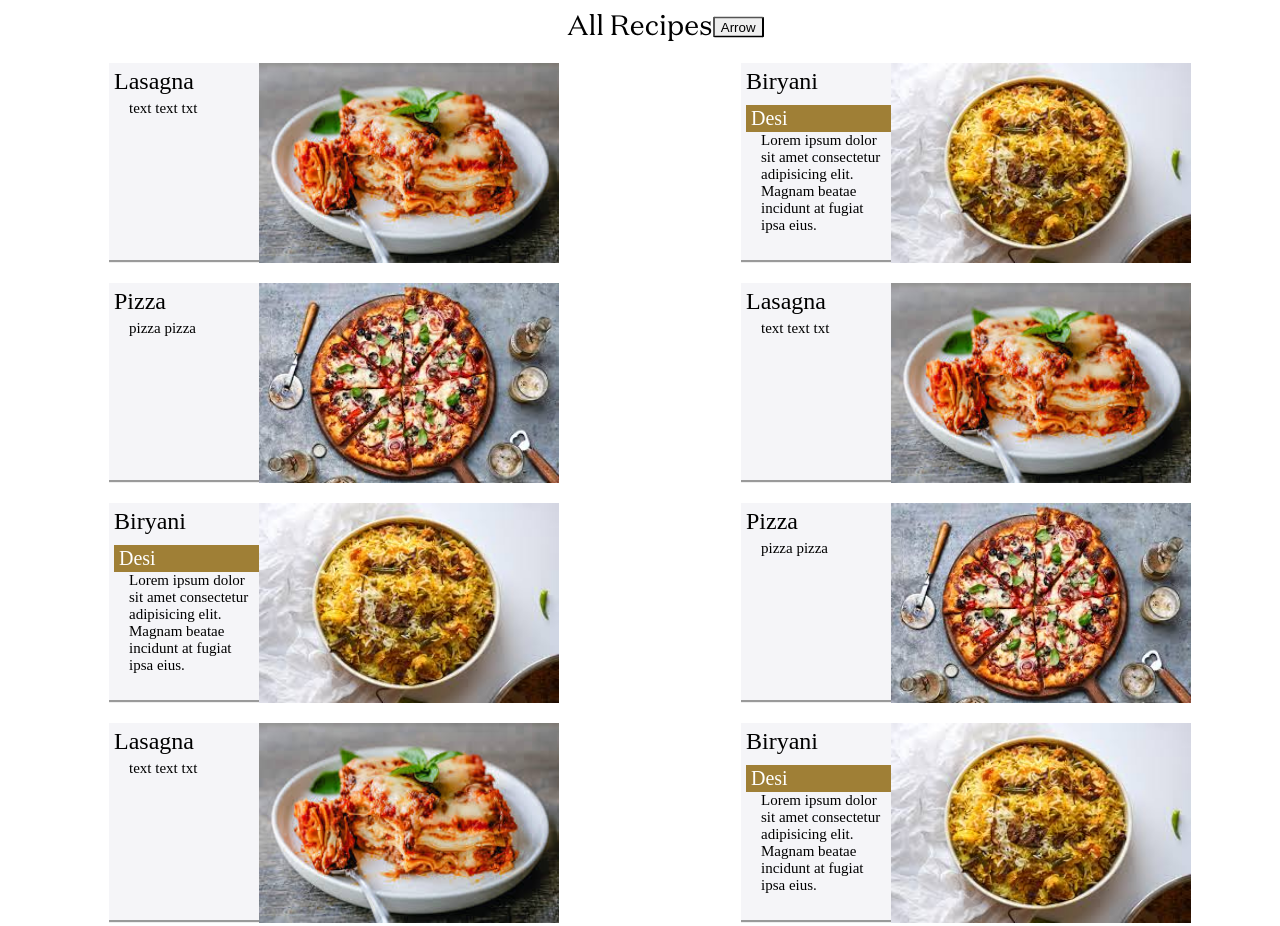
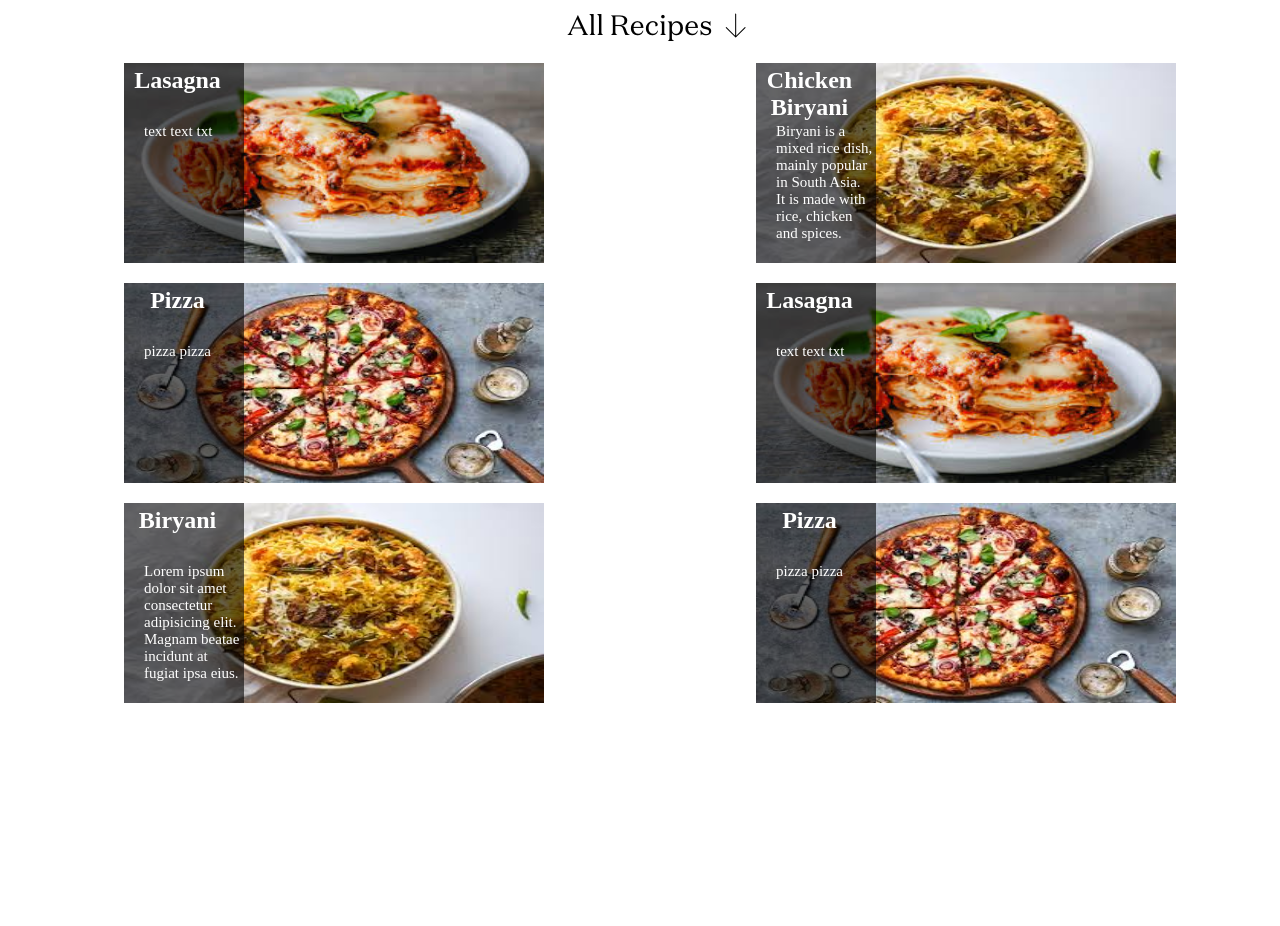
Before and after one commit to HassaanBhae/Foodistan, a plain HTML site: page index.html in a window 1280 px wide. Shown: the part 655-1581 px from the top of the page. After the commit the page ends 1366 px from the top, so only its background shows below. Drawn offline with Linux system fonts and the light colour scheme.

Commit message:
update
made whole divs clickable

```diff
--- a/index.html
+++ b/index.html
@@ -52,6 +52,12 @@
         font-size: 12px;
         padding-left:30px ;
     }
+    #search-icon{
+        font-size: 170%;
+        position: absolute;
+        z-index: 2;
+        left:5.2%
+    }
     #trending-now{
 
         position: relative;
@@ -66,16 +72,26 @@
         margin-bottom: 10px;
 
     }
+
     div.trending-pic{
-
         height: 500px;
         width: 100%;
         margin: 0%;
         padding: 0%;
         overflow: hidden;
         position: relative;
-        /* left: 20px; */
-
+    }
+    .trending-pic-link{
+        height: 92%;
+        width: 100%;
+       /* min-width: 80%; */
+       position: absolute;
+       opacity: 0;
+       /* visibility: hidden; */
+       /* top: 200px; */
+        /* left: 15%; */
+        z-index: 500;
+        /* color: green; */
     }
     div.trending-pic img{
         height: 80%;
@@ -151,6 +167,21 @@
         font-weight: lighter;
         position: relative;
     }
+    #all-recipes-button{
+        position: absolute;
+        background-color: red;
+        cursor: pointer;
+        background-color: white ;
+        top: 60%;
+        border-style: none ;
+        -ms-transform: translateY(-60%);
+        transform: translateY(-50%);
+        :hover{
+            background-color:#e5e5ea;
+             border-radius:10%;
+             transition: 600ms;
+        }
+    }
 
     div.pic-container{
         display:flex;
@@ -161,48 +192,92 @@
         justify-content: space-around;
         padding-left: 20px;
     }
-    div.pic-container div{
+    .recipe-head-div{
         display:flex;
+        height: 200px;
+        width: 420px;
+        position: relative;
+        background-color: #F5F5F8;
+        overflow: hidden;
+        /* border-radius: 3px; */
     }
-    .caption {
-        display: flex;
-        background-color: #F5F5F8;
-        flex-direction: column;
-        width: 150px;
-        /* border-style: groove; */
-        /* border-width: 2px;
-        /* border-top-style: groove; */
-        /* border-left-style: groove; */
-        border-bottom-style: groove;
-        /* height: 220px; */
+    .recipe-head-head{
+        position: absolute;
+        opacity: 0;
+        height: 100%;
+        width: 100%;
+        z-index: 20;
+    }
+    .recipe-background{
+        width: 120px;
+        height: 100%;
+        background-color: #000000;
+        z-index: 2;
+        opacity: 0.6;
+        transition: width 0.5s;
     }
     .recipe-head{
+        position: absolute;
         font-size: 24px;
-        color: rgb(0, 0, 0);
-        text-decoration: none;
-        padding: 5px;
-        width: 350px;
+        color: rgb(255, 255, 255);
+        font-weight: 700;
+        transition:  0.5s;
+        padding-left: 5px;
+        top: 2%;
+        width: 97px;
+        z-index: 3;
+        text-align: center;
+        /* height: 200px ; */
+
     }
+
     .recipe-caption{
+        position: absolute;
         font-size: 15px;
-        color: rgb(0, 0, 0);
-        text-decoration: none;
+        color: rgb(255, 255, 255);
+        transition:  0.5s;
+        text-align: center;
         padding-left: 20px;
+        top: 30%;
+        width: 97px;
+        z-index: 3;
+        text-align: left;
     }
-    /* .recipe-text:hover{
-        color:green;
-        background-color: rgb(152, 152, 83);
-    } */
+
+    .recipe-head-div:hover > .recipe-head {
+        top: 35%;
+        padding-left: 0%;
+        width: 420px;
+        font-size:40px;
+    }
+    .recipe-head-div:hover > .recipe-caption{
+        opacity: 0;
+        padding-left: 0%;
+        top: 50%;
+        /* font-size: 35%; */
+    }
+    .recipe-head-div:hover > .recipe-background{
+
+        width: 420px;
+        opacity: 0.8;
+    }
+    .recipe-img{
+        position: absolute;
+        z-index: 1;
+
+    }
+
     img{
         display: block;
         height: 200px;
-        width: 300px;
-        /* border-top-style: groove;
-        border-right-style: groove; */
-        /* border-bottom-style: groove;
-        border-width: px;  */
+        width: 420px;
 
     }
+    svg {
+        border-style: none;
+        font-size: 250%;
+    }
+
 
 
 </style>
@@ -210,12 +285,16 @@
     <div class="mainheader">
         <div><h1 id="logo">Foodistan</h1></div>
         <div>
+            <svg id="search-icon" xmlns="http://www.w3.org/2000/svg" width="1em" height="1em" viewBox="0 0 24 24">
+                <path fill="currentColor" d="m19.485 20.154l-6.262-6.262q-.75.639-1.725.989t-1.96.35q-2.402 0-4.066-1.663T3.808 9.503T5.47 5.436t4.064-1.667t4.068 1.664T15.268 9.5q0 1.042-.369 2.017t-.97 1.668l6.262 6.261zM9.539 14.23q1.99 0 3.36-1.37t1.37-3.361t-1.37-3.36t-3.36-1.37t-3.361 1.37t-1.37 3.36t1.37 3.36t3.36 1.37" />
+            </svg>
             <input id="search-bar" type="search" placeholder="S E A R C H">
         </div>
 
     </div>
     <h2 id="trending-now">Trending Now!</h2>
     <div class="trending-pic">
+        <a href="./recipes/lasagna.html" class="trending-pic-link">Creamy Steak Pasta</a>
         <img src="./images/pasta.jpg">
         <div class="trending-pic-text">
             <ul>
@@ -227,91 +306,75 @@
     </div>
         <div id="recipe-head">All Recipes
 
-            <button style="position: absolute;  top: 60%;-ms-transform: translateY(-60%);transform: translateY(-50%);border-radius: 2px;">Arrow</button>
+            <button id="all-recipes-button">
+                <svg xmlns="http://www.w3.org/2000/svg" width="1em" height="1em" viewBox="0 0 256 256">
+                    <path fill="currentColor" d="m202.83 146.83l-72 72a4 4 0 0 1-5.66 0l-72-72a4 4 0 0 1 5.66-5.66L124 206.34V40a4 4 0 0 1 8 0v166.34l65.17-65.17a4 4 0 0 1 5.66 5.66"/>
+                </svg>
+            </button>
 
         </div>
 
 
 
     <div class="pic-container">
-        <div>
-            <div class="caption">
-                <div><a href="./recipes/lasagna.html" class="recipe-head">Lasagna</a></div>
+
+        <div class="recipe-head-div">
+                <div class="recipe-background"></div>
+                <a href="./recipes/lasagna.html" class="recipe-head-head">Lasagna</a>
+                <div class="recipe-head">Lasagna</div>
                 <div class="recipe-caption">text text txt</div>
-            </div>
-                <div><img src="./images/lasagna.jpeg"></div>
+                <div class="recipe-img"><img src="./images/lasagna.jpeg"></div>
         </div>
 
 
-        <div>
-            <div class="caption">
-                <div><a href="./recipes/biryani.html" class="recipe-head">Biryani</a></div>
-                <span class="trend-head-tag" style="background-color: rgba(140, 101, 10, 0.815);">Desi</span>
-                <div class="recipe-caption">Lorem ipsum dolor sit amet consectetur adipisicing elit. Magnam beatae incidunt at fugiat ipsa eius.</div>
-            </div>
-                <div><img src="./images/biryani.jpeg"></div>
+        <div class="recipe-head-div">
+                <div class="recipe-background"></div>
+                <a href="./recipes/biryani.html" class="recipe-head-head">Biryani</a>
+                <!-- <span class="trend-head-tag" style="background-color: rgba(140, 101, 10, 0.815);">Desi</span> -->
+                <div class="recipe-head">Chicken Biryani</div>
+                <div class="recipe-caption">Biryani is a mixed rice dish, mainly popular in South Asia. It is made with rice, chicken and spices.</div>
+                <div class="recipe-img"><img src="./images/biryani.jpeg"></div>
         </div>
 
 
-        <div>
-            <div class="caption">
-                <div><a href="./recipes/pizza.html"   class="recipe-head">Pizza</a></div>
+        <div class="recipe-head-div">
+                <div class="recipe-background"></div>
+                <a href="./recipes/pizza.html"   class="recipe-head-head">Pizza</a>
+                <div class="recipe-head">Pizza</div>
                 <div class="recipe-caption">pizza pizza</div>
-            </div>
-                <div><img src="./images/pizza.jpeg"></div>
-        </div>
-        <div>
-            <div class="caption">
-                <div><a href="./recipes/lasagna.html" class="recipe-head">Lasagna</a></div>
-                <div class="recipe-caption">text text txt</div>
-            </div>
-                <div><img src="./images/lasagna.jpeg"></div>
+                <div class="recipe-img"><img src="./images/pizza.jpeg"></div>
         </div>
 
 
-        <div>
-            <div class="caption">
-                <div><a href="./recipes/biryani.html" class="recipe-head">Biryani</a></div>
-                <span class="trend-head-tag" style="background-color: rgba(140, 101, 10, 0.815);">Desi</span>
-                <div class="recipe-caption">Lorem ipsum dolor sit amet consectetur adipisicing elit. Magnam beatae incidunt at fugiat ipsa eius.</div>
-            </div>
-                <div><img src="./images/biryani.jpeg"></div>
+        <div class="recipe-head-div">
+            <div class="recipe-background"></div>
+            <a href="./recipes/lasagna.html" class="recipe-head-head">Lasagna</a>
+            <div class="recipe-head">Lasagna</div>
+            <div class="recipe-caption">text text txt</div>
+            <div class="recipe-img"><img src="./images/lasagna.jpeg"></div>
         </div>
 
 
-        <div>
-            <div class="caption">
-                <div><a href="./recipes/pizza.html"   class="recipe-head">Pizza</a></div>
-                <div class="recipe-caption">pizza pizza</div>
-            </div>
-                <div><img src="./images/pizza.jpeg"></div>
-        </div>
-        <div>
-            <div class="caption">
-                <div><a href="./recipes/lasagna.html" class="recipe-head">Lasagna</a></div>
-                <div class="recipe-caption">text text txt</div>
-            </div>
-                <div><img src="./images/lasagna.jpeg"></div>
+        <div class="recipe-head-div">
+                <div class="recipe-background"></div>
+                <a href="./recipes/biryani.html" class="recipe-head-head">Biryani</a>
+                <!-- <span class="trend-head-tag" style="background-color: rgba(140, 101, 10, 0.815);">Desi</span> -->
+                <div class="recipe-head">Biryani</div>
+                <div class="recipe-caption">Lorem ipsum dolor sit amet consectetur adipisicing elit. Magnam beatae incidunt at fugiat ipsa eius.</div>
+                <div class="recipe-img"><img src="./images/biryani.jpeg"></div>
         </div>
 
 
-        <div>
-            <div class="caption">
-                <div><a href="./recipes/biryani.html" class="recipe-head">Biryani</a></div>
-                <span class="trend-head-tag" style="background-color: rgba(140, 101, 10, 0.815);">Desi</span>
-                <div class="recipe-caption">Lorem ipsum dolor sit amet consectetur adipisicing elit. Magnam beatae incidunt at fugiat ipsa eius.</div>
-            </div>
-                <div><img src="./images/biryani.jpeg"></div>
+        <div class="recipe-head-div">
+                <div class="recipe-background"></div>
+                <a href="./recipes/pizza.html"   class="recipe-head-head">Pizza</a>
+                <div class="recipe-head">Pizza</div>
+                <div class="recipe-caption">pizza pizza</div>
+                <div class="recipe-img"><img src="./images/pizza.jpeg"></div>
         </div>
 
 
-        <div>
-            <div class="caption">
-                <div><a href="./recipes/pizza.html"   class="recipe-head">Pizza</a></div>
-                <div class="recipe-caption">pizza pizza</div>
-            </div>
-                <div><img src="./images/pizza.jpeg"></div>
-        </div>
+
     </div>
 
 </body>
```
Also changed, not shown: icons/arrow-down.svg (added).
